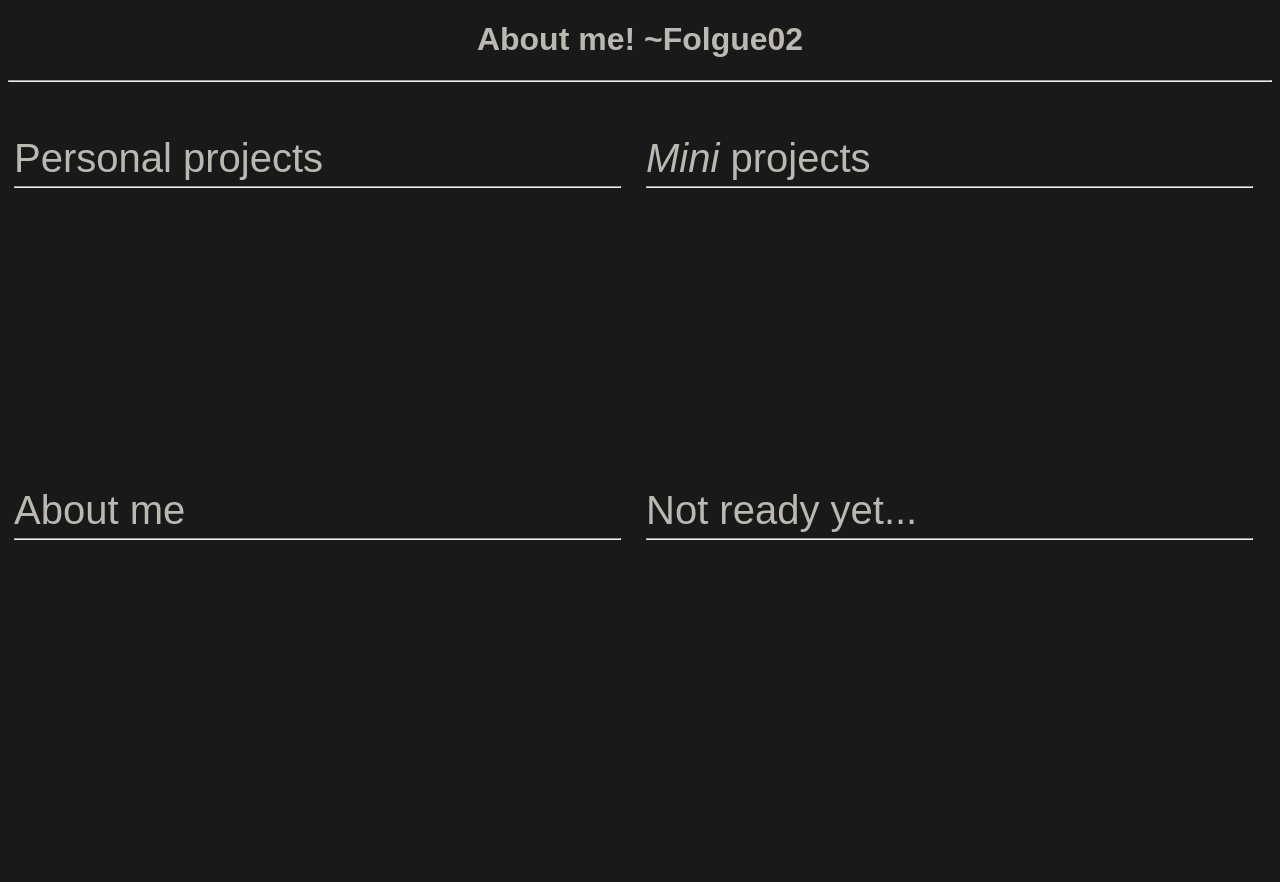
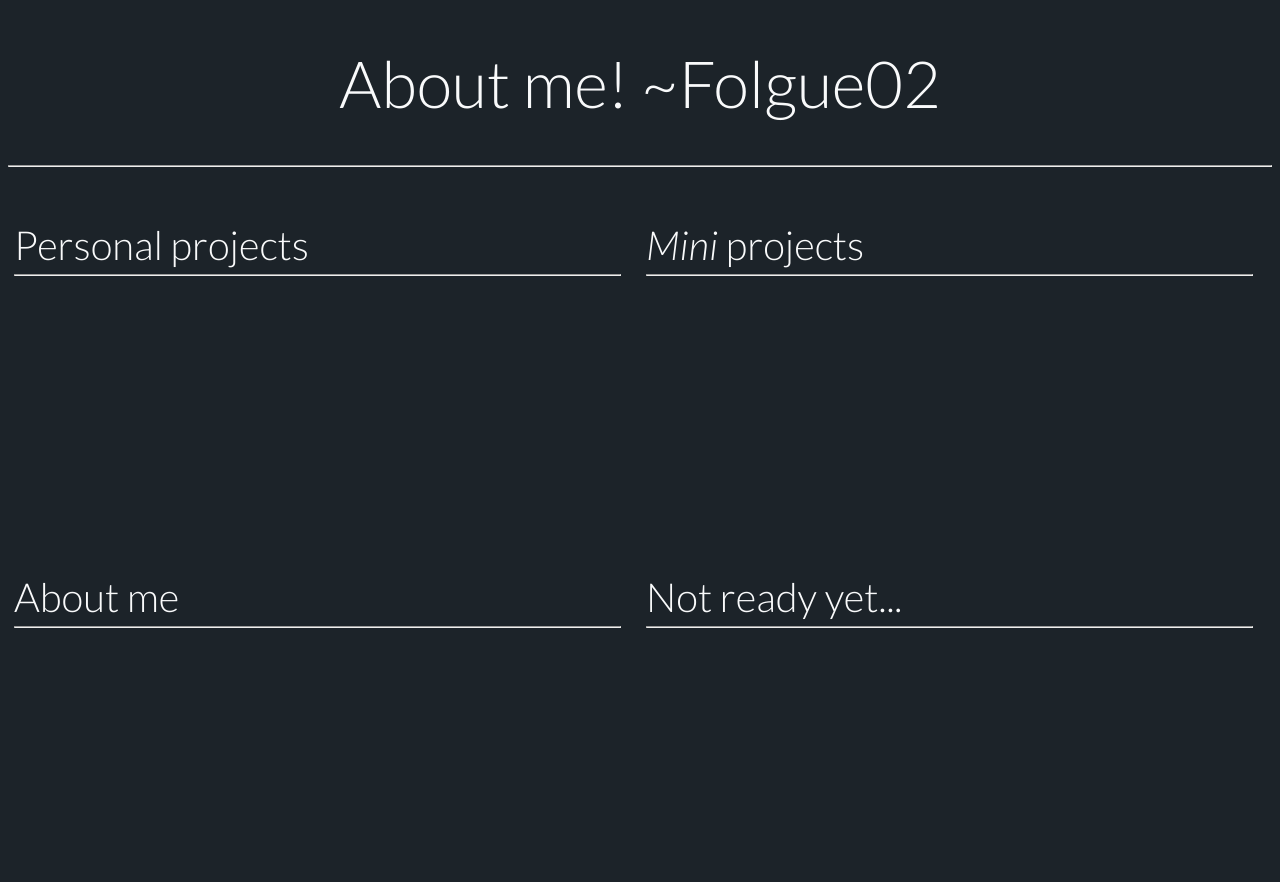
Before and after one commit to Folgue02/aboutme, a plain HTML site: page index.html in a window 1280 px wide. Before the commit the page ends 802 px from the top, so only its background shows below. Drawn offline with Linux system fonts and the light colour scheme.

Commit message:
'Still working on it...' msg added + style change

```diff
--- a/styles.css
+++ b/styles.css
@@ -1,17 +1,22 @@
+@import url('https://fonts.googleapis.com/css2?family=Inconsolata&family=Lato:ital,wght@0,100;0,300;0,400;0,700;0,900;1,100;1,300;1,400;1,700;1,900&family=Nanum+Pen+Script&family=Roboto:wght@100;300;400&display=swap');
+
 :root {
-    --background-color: #191919;
-    --foreground-color: #BAB8B1;
+    --background-color: #1c2329;
+    --foreground-color: #f9fafb;
     --section-border-radius: 20px;
 }
 
 html {
     background-color: var(--background-color);
     color: var(--foreground-color);
-    font-family: Arial;
+    font-family: 'Lato', sans-serif;
+    font-weight: 300;
 }
 
 h1 {
-    font-family: Arial;
+    font-family: 'Lato', sans-serif;
+    font-weight: 300;
+    font-size: 65px;
     text-align: center;
 }
 
@@ -42,7 +47,7 @@ div.section-content hr {
     margin-top: 5px;
 }
 
-p.section-title {
+div.section-card  div.section-content p.section-title {
     margin-bottom: 0;
     font-size: 40px;
     transition: 0.5s;
```
Also changed, not shown: about-me.html (+1 -0 lines), mini-projects.html (+1 -0 lines), personal-projects.html (+1 -0 lines).
